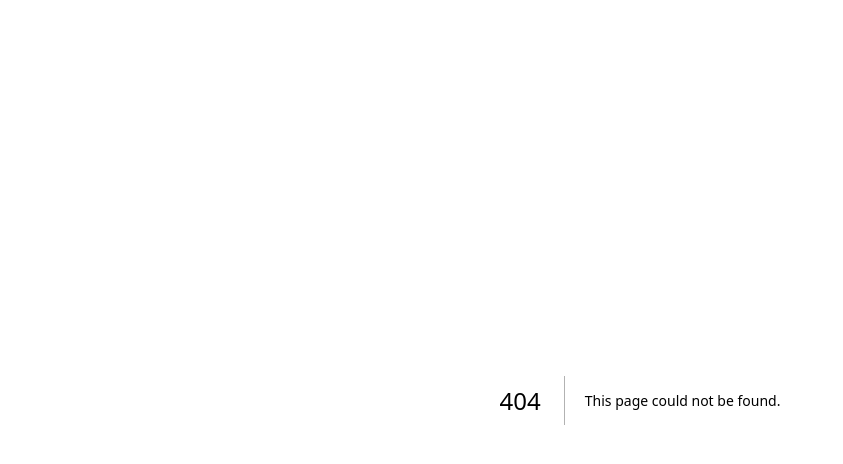
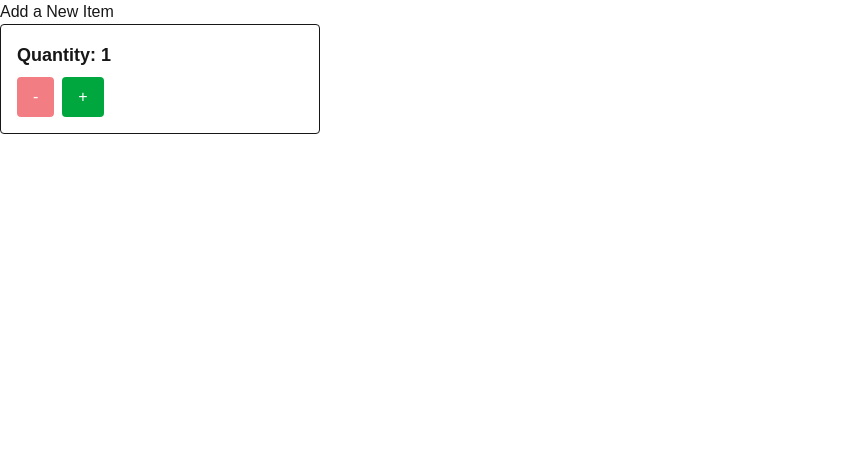
Before and after one commit to karamjitminhas/cprg306-assignments, a Next.js app: page /week-4 in a window 1280 px wide. Before the commit this address had no page. Shown: the top 464 px of the page, without its empty margins (0-843 px from the left). Built offline with nearby package versions, Linux system fonts and the light colour scheme.

Commit message:
week 4 assignment

```diff
--- a/app/page.js
+++ b/app/page.js
@@ -8,6 +8,8 @@ function HomePage() {
         <Link href="/week-2">Go to Week 2</Link>
         <br />
         <Link href="/week-3">Go to Week 3</Link>
+        <br />
+        <Link href="/week-4">Go to Week 4</Link>
       </p>
     </div>
   );
--- /dev/null
+++ b/app/week-4/new-item.js
@@ -0,0 +1,37 @@
+"use client";
+
+import { useState } from "react";
+
+export default function NewItem() {
+  const [quantity, setQuantity] = useState(1);
+
+  const increment = () => {
+    setQuantity((prev) => Math.min(prev + 1, 20));
+  };
+
+  const decrement = () => {
+    setQuantity((prev) => Math.max(prev - 1, 1));
+  };
+
+  return (
+    <div className="p-4 border rounded max-w-xs bg-white dark:bg-zinc-900">
+      <p className="text-lg font-semibold mb-2">Quantity: {quantity}</p>
+      <div className="flex space-x-2">
+        <button
+          onClick={decrement}
+          disabled={quantity === 1}
+          className="px-4 py-2 bg-red-600 text-white rounded disabled:opacity-50"
+        >
+          -
+        </button>
+        <button
+          onClick={increment}
+          disabled={quantity === 20}
+          className="px-4 py-2 bg-green-600 text-white rounded disabled:opacity-50"
+        >
+          +
+        </button>
+      </div>
+    </div>
+  );
+}
--- /dev/null
+++ b/app/week-4/page.js
@@ -0,0 +1,10 @@
+import NewItem from './new-item';
+
+export default function Page() {
+  return (
+    <main>
+      <h1>Add a New Item</h1>
+      <NewItem />
+    </main>
+  );
+}
```
